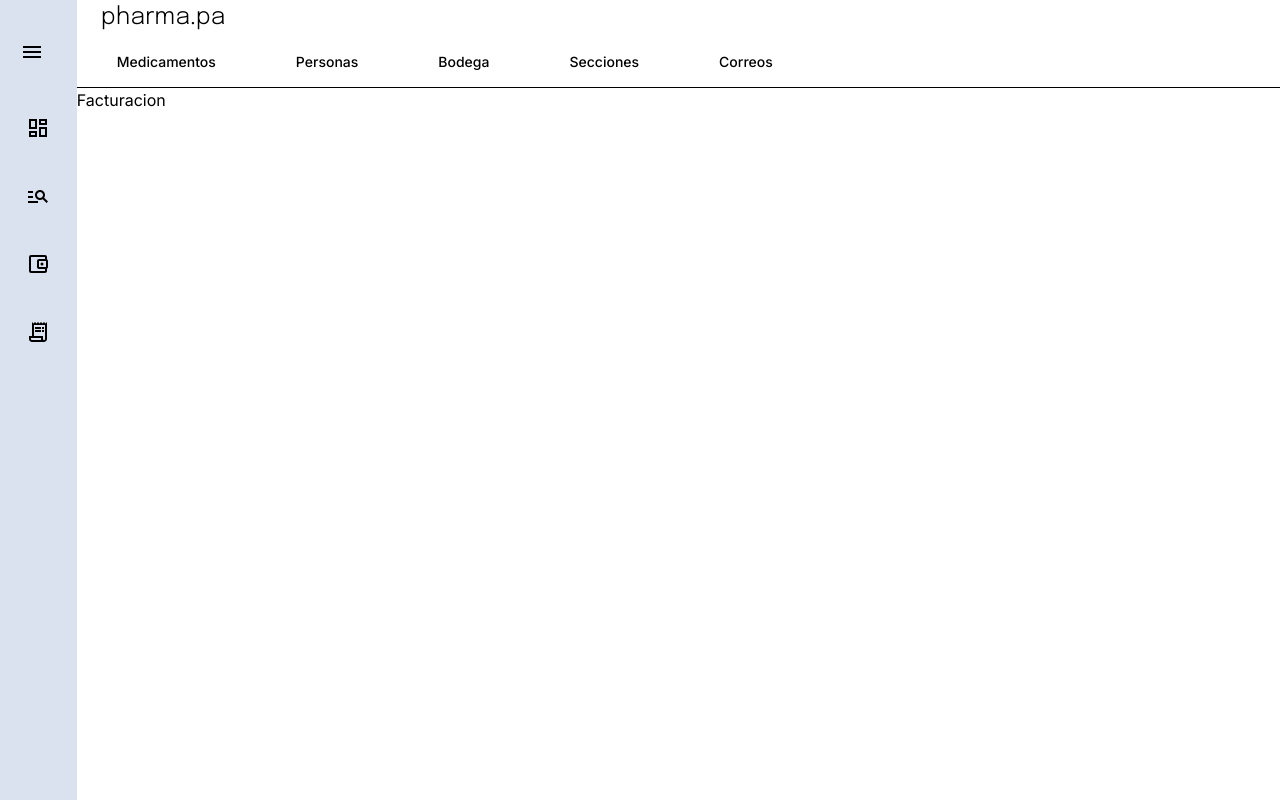
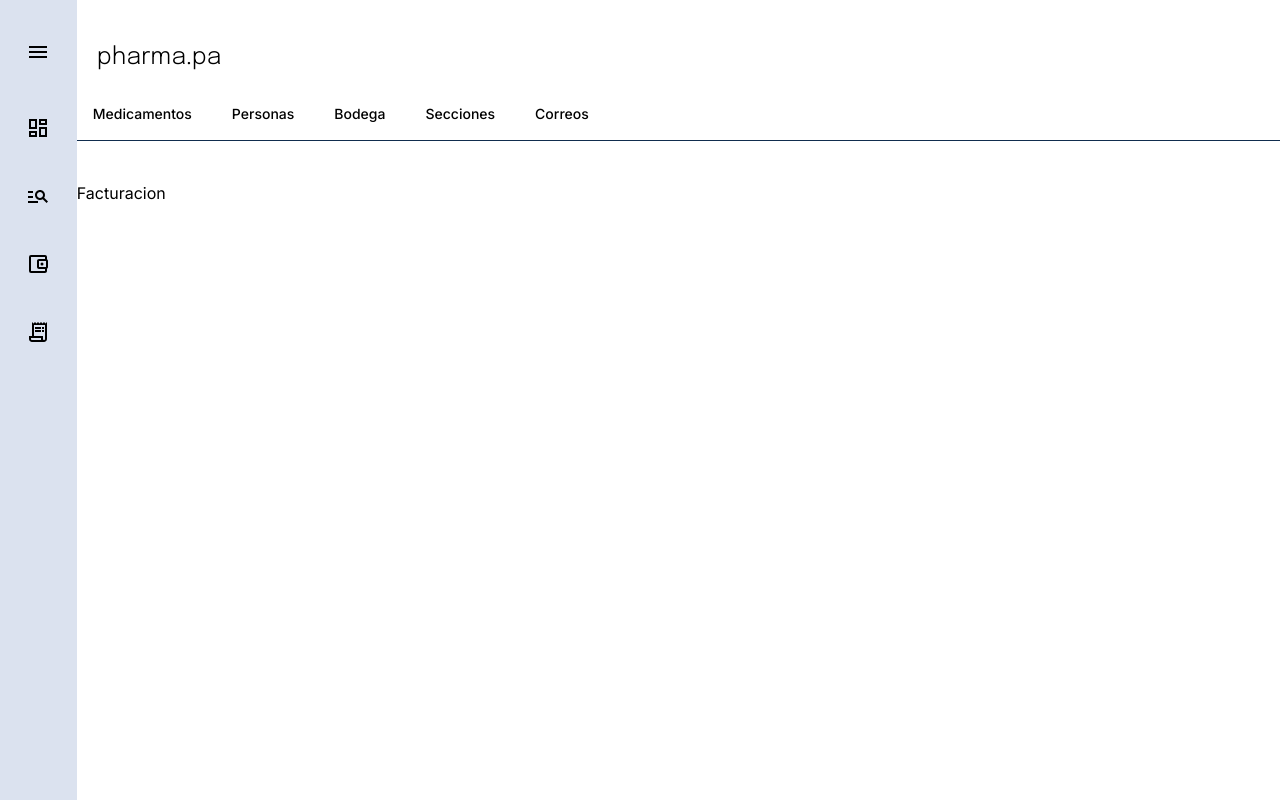
Before and after one commit to waldo2810/pharma-pa, a React (Vite) app: page /facturacion in a window 1280 px wide. Built offline with nearby package versions, Linux system fonts and the light colour scheme.

Commit message:
retouch tabs and sidebar

```diff
--- a/src/components/DesktopNav.jsx
+++ b/src/components/DesktopNav.jsx
@@ -17,6 +17,7 @@ const DesktopNav = () => {
         isOpen ? "lg:w-[20%]" : "lg:w-[6%]"
       }`}
     >
+      <div className={!isOpen && `flex flex-col items-center`}>
         <Toggle className="text-2xl cursor-pointer" onClick={handleToggle} />
         <div className="nav-links flex flex-col gap-5 items-center pt-10 h-full">
           {menuItems.map((item, index) => (
@@ -37,6 +38,7 @@ const DesktopNav = () => {
           ))}
         </div>
       </div>
+    </div>
   );
 };
 
--- a/src/index.css
+++ b/src/index.css
@@ -20,3 +20,14 @@ body {
 .sidebar {
   transition: 0.1s ease-in-out;
 }
+
+/* Hide scrollbar for Chrome, Safari and Opera */
+.no-scrollbar::-webkit-scrollbar {
+  display: none;
+}
+
+/* Hide scrollbar for IE, Edge and Firefox */
+.no-scrollbar {
+  -ms-overflow-style: none; /* IE and Edge */
+  scrollbar-width: none; /* Firefox */
+}
--- a/src/pages/Tabs.jsx
+++ b/src/pages/Tabs.jsx
@@ -6,24 +6,27 @@ const Tabs = () => {
   const isNotAPhone = useMediaQuery("(min-width: 1000px)");
 
   return (
-    <div>
+    <div className={isNotAPhone && `my-10`}>
       <NavLink to="/" className="title">
-        {isNotAPhone && <div class="px-6">pharma.pa</div>}
+        {isNotAPhone && <div className="px-5">pharma.pa</div>}
       </NavLink>
 
-      <div class="text-sm font-medium text-center text-gray-500 border-b border-gray-200 ">
-        <ul class="flex flex-wrap -mb-px">
-          <li class="mr-2">
+      <div
+        className={`text-sm font-medium border-b border-dark ${
+          isNotAPhone && "pt-3"
+        }`}
+      >
+        <div className="flex gap-2 overflow-auto no-scrollbar">
           {gestionTabsItems.map((item) => (
             <Link
               to="#"
-                className="inline-block p-4 hover:border-b-2 border-transparent hover:border-black px-10"
+              className="inline-block p-4 hover:border-b-2 border-transparent hover:border-accent"
+              key={item}
             >
               {item}
             </Link>
           ))}
-          </li>
-        </ul>
+        </div>
       </div>
     </div>
   );
```
Lines whose indentation alone changed are shown as unchanged.
